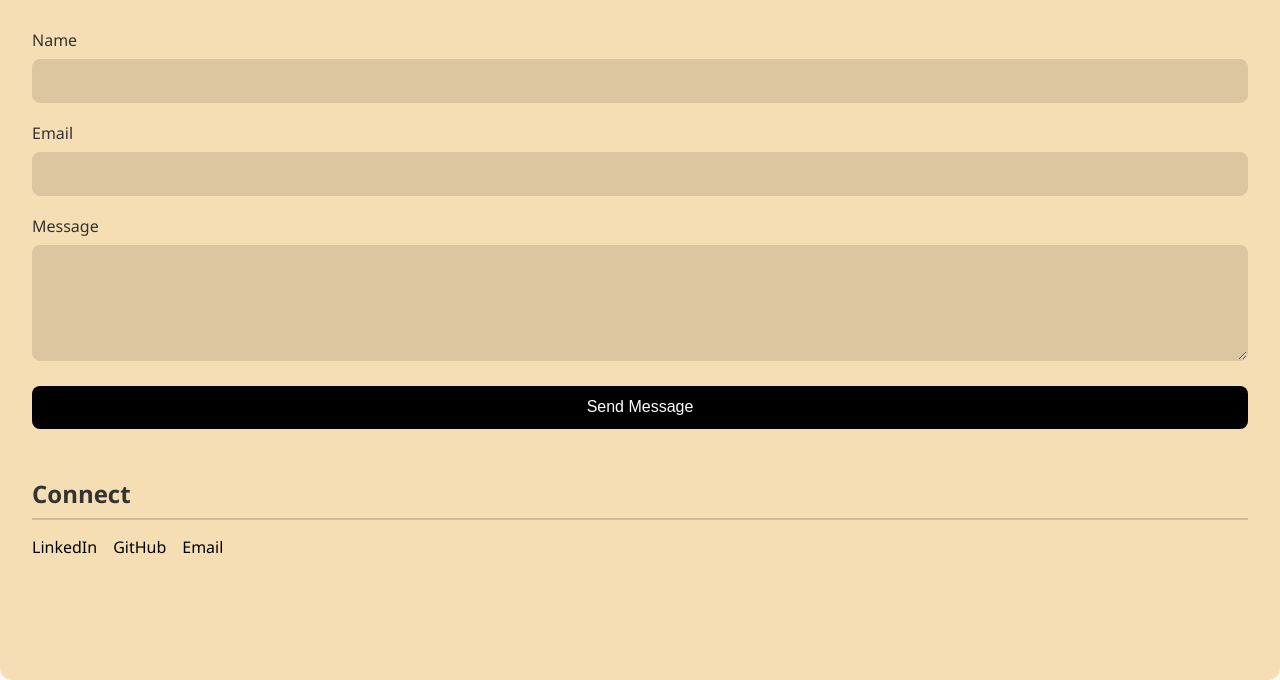
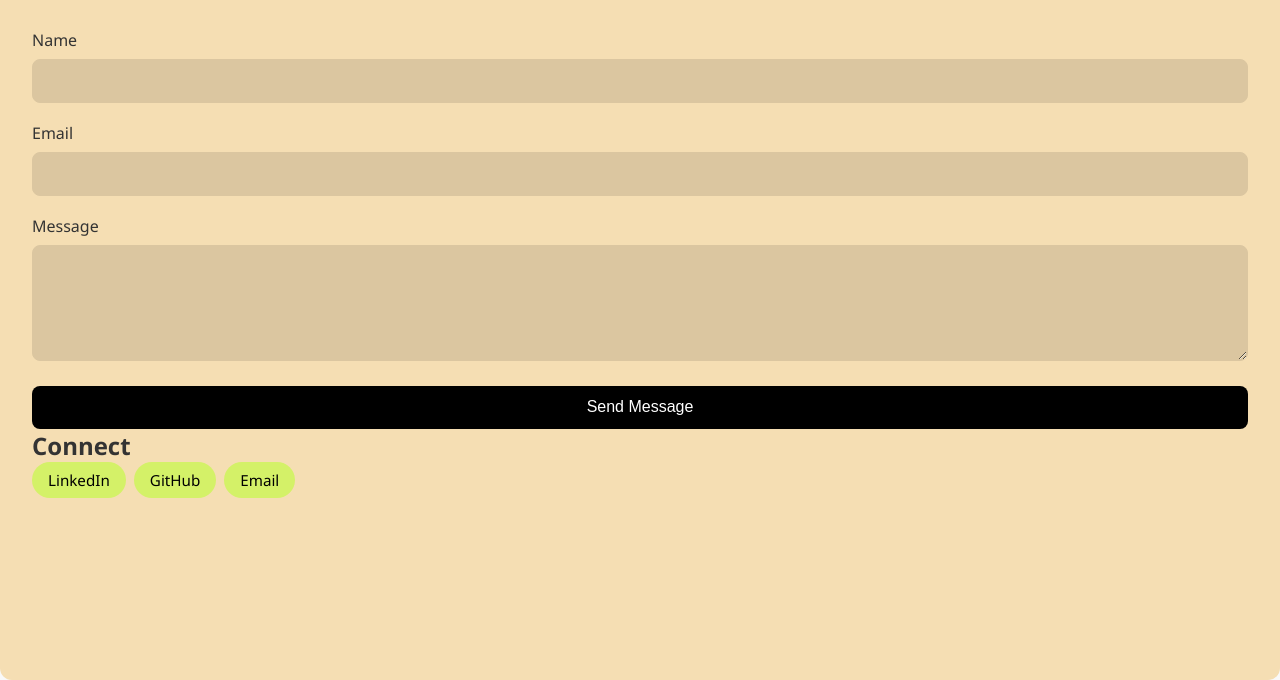
Before and after one commit to madhav037/portfolio, a plain HTML site: page contact.html in a window 1280 px wide. Shown: the part 213-893 px from the top of the page. Drawn offline with Linux system fonts and the light colour scheme.

Commit message:
Add files via upload

```diff
--- a/contact.css
+++ b/contact.css
@@ -144,3 +144,34 @@ button:hover {
     height: 30%;
     font-size: x-large;
 }
+
+#nav-left a:hover {
+  transition: transform 0.2s ease;
+     background-color: #d4f168;
+     border-radius: 20%;
+     transform: translateX(5px);
+}
+
+
+.interests-list {
+  display: flex;
+  flex-wrap: wrap;
+  list-style: none;
+  padding: 0;
+  gap: 0.5rem;
+  text-decoration: none;
+  color: black;
+}
+
+.interests-list li {
+  background-color: #d4f168;
+  padding: 0.5rem 1rem;
+  border-radius: 999px;
+  font-size: 0.95rem;
+  font-weight: 500;
+}
+
+.interests-list li a {
+    text-decoration: none;
+  color: black;
+}
--- a/contact.html
+++ b/contact.html
@@ -45,9 +45,9 @@
             </form>
         </section>
 
-        <section class="contact-links">
+        <section class="interests">
             <h2>Connect</h2>
-            <ul>
+            <ul class="interests-list">
                 <li><a href="https://linkedin.com/in/madhav-lehru" target="_blank">LinkedIn</a></li>
                 <li><a href="https://github.com/madhav037" target="_blank">GitHub</a></li>
                 <li><a href="mailto:madhavlehru@gmail.com">Email</a></li>
--- a/styles.css
+++ b/styles.css
@@ -145,6 +145,12 @@ aside a {
   transform: translateX(5px);
 }
 
+#nav-left a:hover {
+  transition: transform 0.2s ease;
+     background-color: #d4f168;
+     border-radius: 20%;
+     transform: translateX(5px);
+}
 #projects a {
   text-decoration: none;
   font-weight: 600;
```
Also changed, not shown: about.css (+7 -0 lines), about.html (+2 -1 lines).
